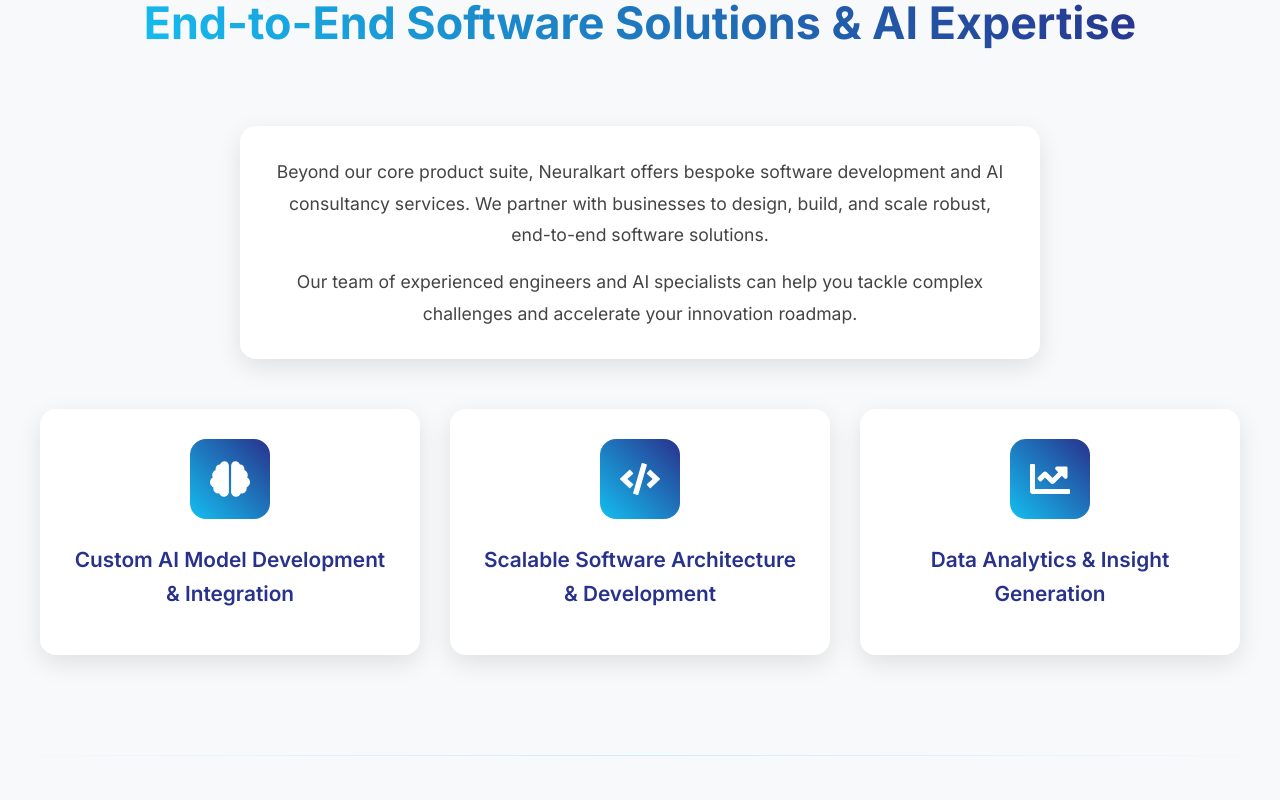
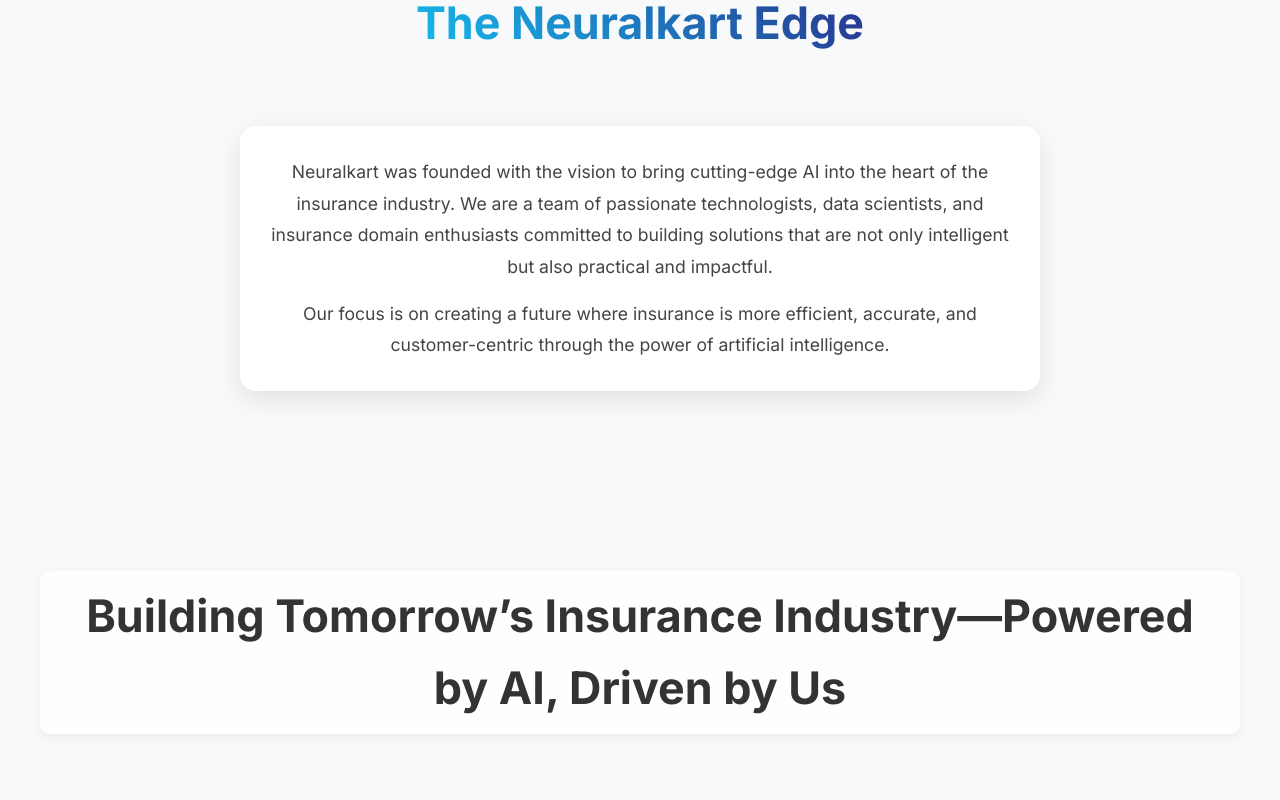
Before and after one commit to shreyas8909/shreyas8909.github.io, a React (Create React App) app: page / in a window 1280 px wide. Shown: the part 5820-6620 px from the top of the page. Built offline with nearby package versions, Linux system fonts and the light colour scheme.

Commit message:
Service removed

```diff
--- a/src/components/Contact/Contact.js
+++ b/src/components/Contact/Contact.js
@@ -42,7 +42,7 @@
         transition={{ duration: 0.8 }}
       >
         <div className="contact-header">
-          <h2>Let's Build the Future of Insurance Together</h2>
+          <h2>Building Tomorrow’s Insurance Industry—Powered by AI, Driven by Us</h2>
         </div>
 
         <motion.div
--- a/src/components/Home/Home.js
+++ b/src/components/Home/Home.js
@@ -2019,7 +2019,7 @@
       <ChallengeSection />
       <ProductsSection />
       <InnovationSection />
-      <ServicesSection />
+      {/* <ServicesSection /> */}
       {/* <ClientSuccessSection /> */}
       <AboutSection />
       <Contact />
```
